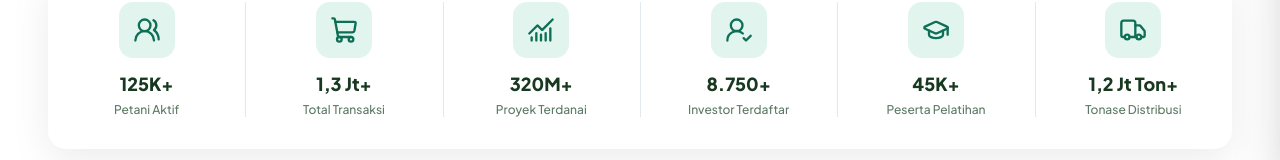
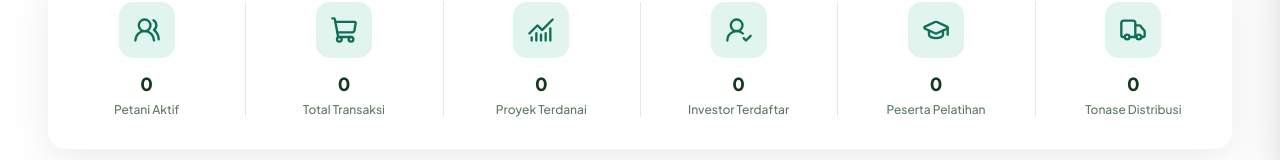
Before and after one commit to SyariefHayat/smartTani, a Next.js app: page / in a window 1280 px wide. Shown: the part 624-784 px from the top of the page. Built offline with nearby package versions, Linux system fonts and the light colour scheme.

Commit message:
content: reset home statistics to zero values

```diff
--- a/constants/home.ts
+++ b/constants/home.ts
@@ -111,12 +111,18 @@ export const HOME_HERO_STATS = [
 ];
 
 export const HOME_STATS_BAR = [
-  { value: "125K+", label: "Petani Aktif" },
-  { value: "1,25 Jt+", label: "Total Transaksi" },
-  { value: "320M+", label: "Proyek Terdanai" },
-  { value: "8.750+", label: "Investor Terdaftar" },
-  { value: "45K+", label: "Peserta Pelatihan" },
-  { value: "1,2 Jt Ton+", label: "Tonase Distribusi" },
+  { value: "0", label: "Petani Aktif" },
+  // { value: "125K+", label: "Petani Aktif" },
+  { value: "0", label: "Total Transaksi" },
+  // { value: "1,25 Jt+", label: "Total Transaksi" },
+  { value: "0", label: "Proyek Terdanai" },
+  // { value: "320M+", label: "Proyek Terdanai" },
+  { value: "0", label: "Investor Terdaftar" },
+  // { value: "8.750+", label: "Investor Terdaftar" },
+  { value: "0", label: "Peserta Pelatihan" },
+  // { value: "45K+", label: "Peserta Pelatihan" },
+  { value: "0", label: "Tonase Distribusi" },
+  // { value: "1,2 Jt Ton+", label: "Tonase Distribusi" },
 ];
 
 export const STAT_BAR_ICONS = [
```
